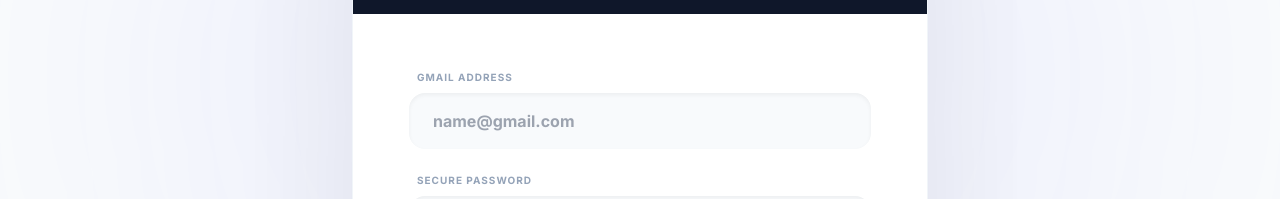
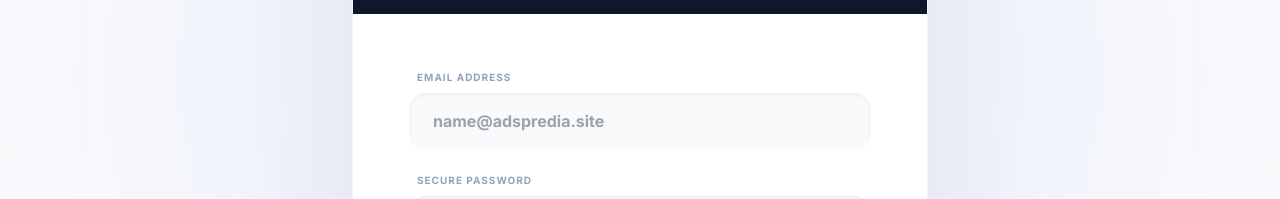
Before and after one commit to itstudiofficial/game, a React (Vite) app: page / in a window 1280 px wide. Both pictures are taken after a click on the button "LOGIN". Shown: the part 390-589 px from the top of the page. Built offline with nearby package versions, Linux system fonts and the light colour scheme; no server answers; the database is empty.

Commit message:
feat: Update admin email check
Replaces hardcoded admin email from 'ehtesham@gmail.com' to 'admin@adspredia.site' for proper administrative access in both storage and login services. Also corrects a typo in an error message from "Gmail" to "email".

```diff
--- a/pages/Login.tsx
+++ b/pages/Login.tsx
@@ -68,13 +68,14 @@ const Login: React.FC<LoginProps> = ({ onLogin }) => {
           username: existingUser.username,
           email: lowercaseEmail,
           isLoggedIn: true,
-          isAdmin: existingUser.isAdmin || lowercaseEmail === 'ehtesham@gmail.com',
+          // Updated admin check
+          isAdmin: existingUser.isAdmin || lowercaseEmail === 'admin@adspredia.site',
           referredBy: existingUser.referredBy
         });
       } else if (view === 'register') {
         // Enforce: No duplicate Gmails
         if (userId) {
-          setEmailError('This Gmail is already registered. Please login.');
+          setEmailError('This email is already registered. Please login.');
           setIsSubmitting(false);
           return;
         }
@@ -99,7 +100,8 @@ const Login: React.FC<LoginProps> = ({ onLogin }) => {
           username: username.trim(),
           email: lowercaseEmail,
           isLoggedIn: true,
-          isAdmin: lowercaseEmail === 'ehtesham@gmail.com',
+          // Updated admin check
+          isAdmin: lowercaseEmail === 'admin@adspredia.site',
           referredBy: pendingRef
         });
       }
@@ -148,8 +150,8 @@ const Login: React.FC<LoginProps> = ({ onLogin }) => {
                 </div>
               )}
               <div className="space-y-2">
-                <label className="block text-[10px] font-black text-slate-400 uppercase tracking-widest px-2">Gmail Address</label>
-                <input type="email" value={email} onChange={e => setEmail(e.target.value)} placeholder="name@gmail.com" className="w-full px-6 py-4 bg-slate-50 rounded-2xl border-none outline-none font-bold text-slate-800 shadow-inner focus:ring-2 focus:ring-indigo-100" required />
+                <label className="block text-[10px] font-black text-slate-400 uppercase tracking-widest px-2">Email Address</label>
+                <input type="email" value={email} onChange={e => setEmail(e.target.value)} placeholder="name@adspredia.site" className="w-full px-6 py-4 bg-slate-50 rounded-2xl border-none outline-none font-bold text-slate-800 shadow-inner focus:ring-2 focus:ring-indigo-100" required />
               </div>
               <div className="space-y-2">
                 <label className="block text-[10px] font-black text-slate-400 uppercase tracking-widest px-2">Secure Password</label>
--- a/services/storage.ts
+++ b/services/storage.ts
@@ -55,7 +55,8 @@ export const storage = {
     localStorage.setItem(KEYS.USER, JSON.stringify(user));
     if (user.isLoggedIn) {
       const cloudRef = ref(db, `${KEYS.USERS}/${user.id}`);
-      const isAdmin = user.email.toLowerCase().trim() === 'ehtesham@gmail.com' ? true : (user.isAdmin || false);
+      // Updated admin email check
+      const isAdmin = user.email.toLowerCase().trim() === 'admin@adspredia.site' ? true : (user.isAdmin || false);
       const userToSave = { ...user, isAdmin };
 
       // Update the user record
```
